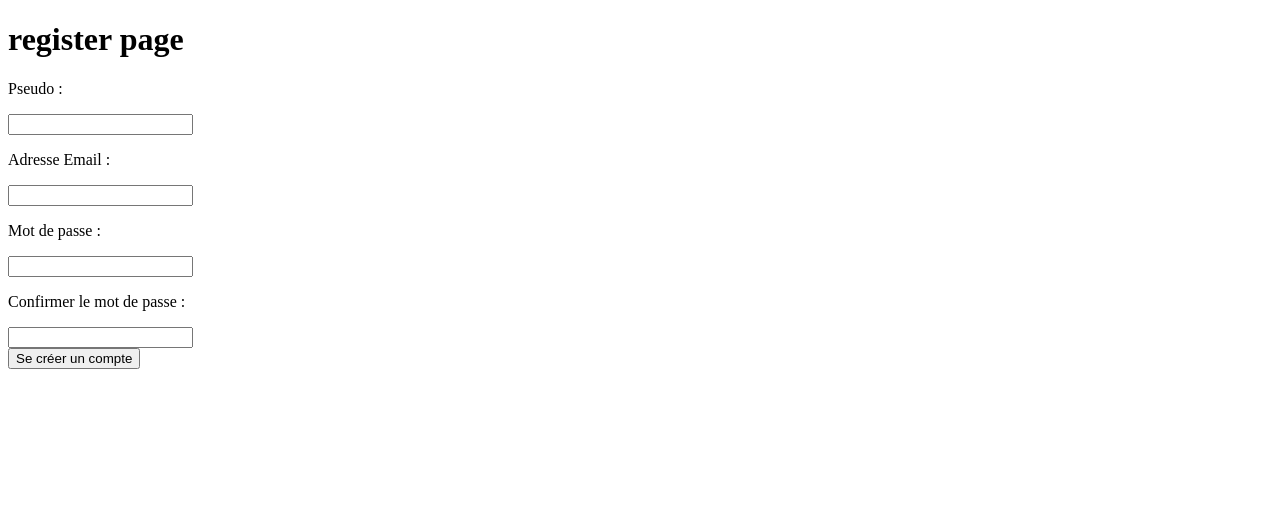
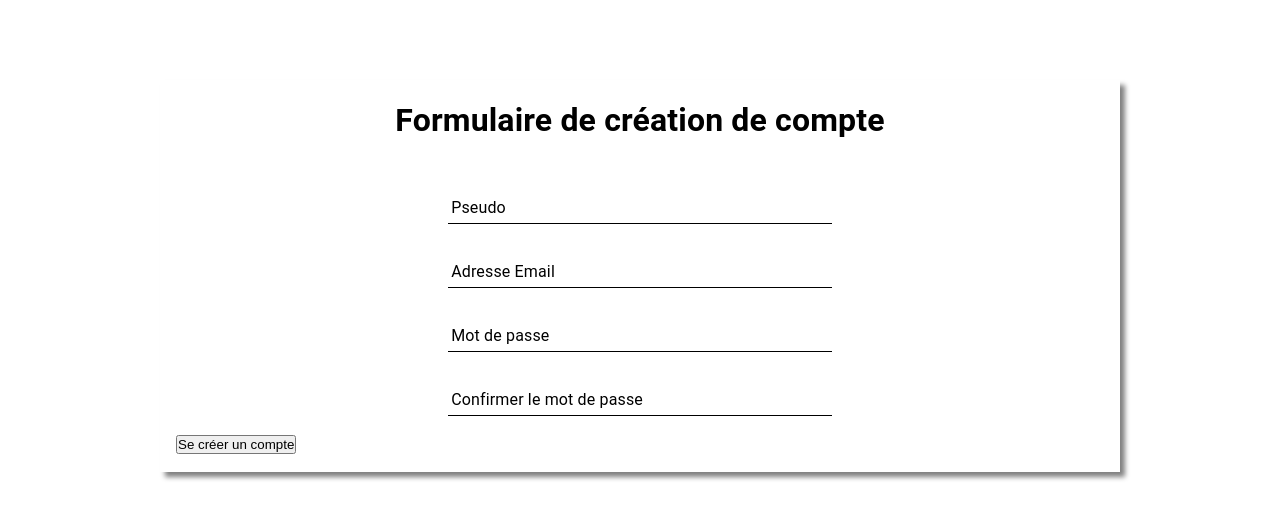
Before and after one commit to Florian59c/Blog-JDR-front, a Next.js app: page /register in a window 1280 px wide. Shown: the top 518 px of the page. Built offline with nearby package versions, Linux system fonts and the light colour scheme.

Commit message:
feat: first styles for inputs

```diff
--- a/package.json
+++ b/package.json
@@ -9,6 +9,9 @@
     "lint": "next lint"
   },
   "dependencies": {
+    "@emotion/react": "^11.14.0",
+    "@emotion/styled": "^11.14.0",
+    "@mui/material": "^6.4.1",
     "axios": "^1.7.9",
     "cors": "^2.8.5",
     "jsonwebtoken": "^9.0.2",
--- /dev/null
+++ b/pages/_app.tsx
@@ -0,0 +1,15 @@
+import { ThemeProvider } from '@mui/material/styles';
+import CssBaseline from '@mui/material/CssBaseline'; // Pour un reset global
+import muiThemes from '../src/app/muiThemes'; // Ajuste le chemin selon l'emplacement de ton fichier theme.ts
+import '../src/app/globals.css'; // Import du fichier global.css
+
+function MyApp({ Component, pageProps }: any) {
+    return (
+        <ThemeProvider theme={muiThemes}>
+            <CssBaseline /> {/* Reset les styles par défaut du navigateur */}
+            <Component {...pageProps} />
+        </ThemeProvider>
+    );
+}
+
+export default MyApp;
--- a/pages/login.tsx
+++ b/pages/login.tsx
@@ -31,6 +31,12 @@ export default function login(req: NextRequest) {
   return (
     <div>
       <h1>login page</h1>
+      {/* <TextField
+        label="Mot de passe"
+        type="Password"
+        autoComplete="current-password"
+      /> */}
+      {/* utiliser auto complete pour aller chercher les infos stocké dans le navigateur */}
       <div>
         <form
           onSubmit={async (e) => {
--- a/pages/register.tsx
+++ b/pages/register.tsx
@@ -3,6 +3,8 @@ import { NextResponse } from 'next/server';
 import type { NextRequest } from 'next/server';
 import axios from "axios";
 import { useRouter } from "next/router";
+import styles from "../styles/register.module.css"
+import TextField from '@mui/material/TextField';
 
 export default function Register() {
   const [pseudo, setPseudo] = useState('');
@@ -35,8 +37,8 @@ export default function Register() {
           <p>déja connecté</p>
         </div>
       ) : (
-        <div>
-          <h1>register page</h1>
+        <div className={styles.formsContainer}>
+          <h1>Formulaire de création de compte</h1>
           <div>
             <form
               onSubmit={async (e) => {
@@ -67,23 +69,31 @@ export default function Register() {
                 }
               }}
             >
-              <div>
-                <label htmlFor="pseudo">
-                  <p>Pseudo : </p>
-                  <input type="text" id='pseudo' value={pseudo} onChange={(e) => setPseudo(e.target.value)} />
-                </label>
-                <label htmlFor="email">
-                  <p>Adresse Email : </p>
-                  <input type="email" id='email' value={email} onChange={(e) => setEmail(e.target.value)} />
-                </label>
-                <label htmlFor="password">
-                  <p>Mot de passe : </p>
-                  <input type="password" id='password' value={password} onChange={(e) => setPassword(e.target.value)} />
-                </label>
-                <label htmlFor="confirmPassword">
-                  <p>Confirmer le mot de passe : </p>
-                  <input type="password" id='confirmPassword' value={confirmPassword} onChange={(e) => setConfirmPassword(e.target.value)} />
-                </label>
+              <div className={styles.inputs}>
+                <TextField
+                  label="Pseudo"
+                  type="text"
+                  value={pseudo}
+                  onChange={(e) => setPseudo(e.target.value)}
+                />
+                <TextField
+                  label="Adresse Email"
+                  type="email"
+                  value={email}
+                  onChange={(e) => setEmail(e.target.value)}
+                />
+                <TextField
+                  label="Mot de passe"
+                  type="Password"
+                  value={password}
+                  onChange={(e) => setPassword(e.target.value)}
+                />
+                <TextField
+                  label="Confirmer le mot de passe"
+                  type="Password"
+                  value={confirmPassword}
+                  onChange={(e) => setConfirmPassword(e.target.value)}
+                />
               </div>
               <div>
                 <button type="submit" >Se créer un compte</button>
--- a/src/app/globals.css
+++ b/src/app/globals.css
@@ -10,6 +10,7 @@ body {
   font-family: Arial, Helvetica, sans-serif;
   -webkit-font-smoothing: antialiased;
   -moz-osx-font-smoothing: grayscale;
+  background-color: #F5F5F5;
 }
 
 * {
--- /dev/null
+++ b/src/app/muiThemes.tsx
@@ -0,0 +1,36 @@
+import { createTheme } from '@mui/material/styles';
+
+const muiThemes = createTheme({
+    components: {
+        MuiTextField: {
+            defaultProps: {
+                variant: 'standard', // Définit la variante par défaut
+            },
+            styleOverrides: {
+                root: {
+                    marginBottom: '1rem', // Applique une marge par défaut
+                    width: '30vw',
+                    // boxShadow: '-1px 1px 5px #EEE',
+                    '& .MuiInput-underline:before': {
+                        borderBottomColor: '#000', // Couleur avant focus
+                    },
+                    '& .MuiInput-underline:after': {
+                        borderBottomColor: '#000', // Couleur après focus
+                    },
+                    '& .MuiFormLabel-root': {
+                        color: '#000', // Couleur du label
+                        paddingLeft: '0.2rem'
+                    },
+                    '& .MuiInputLabel-root.Mui-focused': {
+                        color: '#000', // Couleur du label
+                    },
+                    '& .MuiInputBase-input': {
+                        paddingLeft: '0.2rem', // Ajoute un padding gauche sur le texte
+                    },
+                },
+            },
+        },
+    },
+});
+
+export default muiThemes;
--- /dev/null
+++ b/styles/register.module.css
@@ -0,0 +1,24 @@
+.formsContainer {
+    margin: 5rem 10rem 1rem 10rem;
+    padding: 1rem;
+    box-shadow: 5px 5px 5px grey;
+    background-color: white;
+
+    /* :global(h1) {
+        text-align: center;
+        color: blue;
+    } */
+}
+
+.formsContainer :global(h1) {
+    text-align: center;
+    color: #000;
+    margin-bottom: 2rem;
+}
+
+.inputs {
+    display: flex;
+    flex-direction: column;
+    /* width: 100%; */
+    align-items: center;
+}
```
Also changed, not shown: 1 other file (tests, documents, lock files or other folders).
